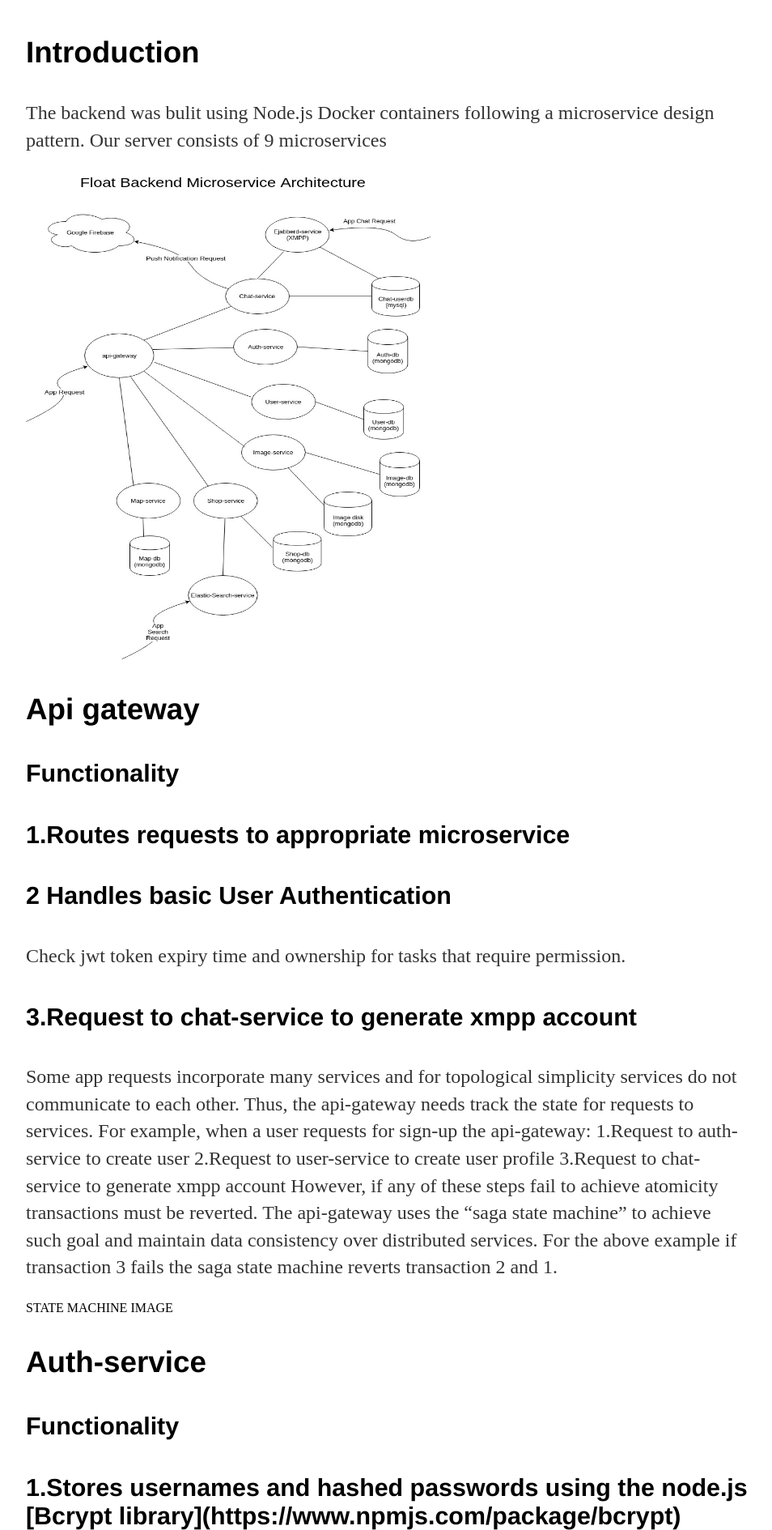
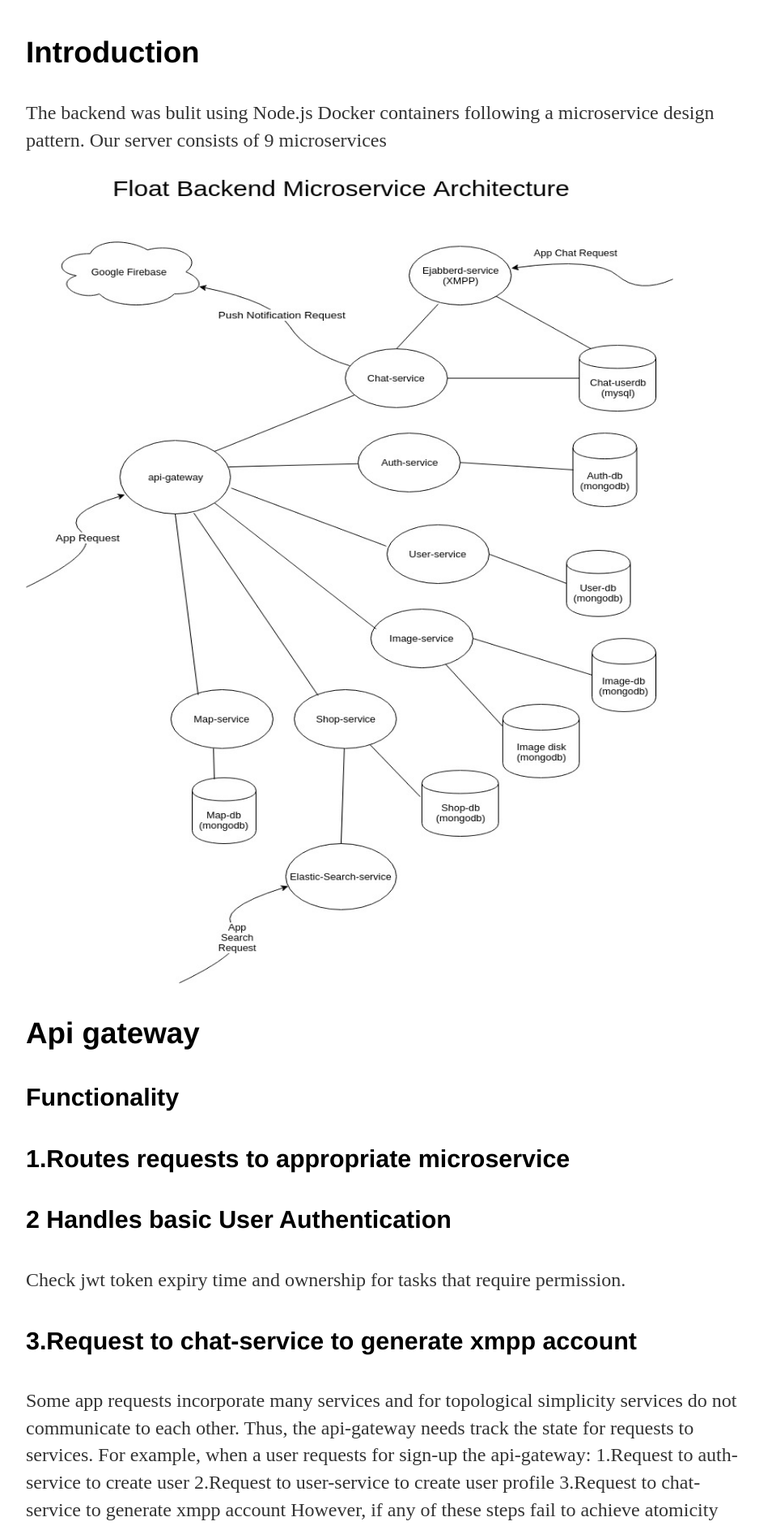
Before and after one commit to jcho7022/jcho7022.github.io, a Jekyll site: the page built from projects/float/index.html, in a window 1280 px wide. Shown: the part 557-2446 px from the top of the page at 81% size, without its empty margins (160-1114 px from the left). Built offline with Jekyll 4.4.1, drawn with Linux system fonts in a browser that asks for light colours.

Commit message:
Update index.html

```diff
--- a/projects/float/index.html
+++ b/projects/float/index.html
@@ -12,7 +12,7 @@ Users can interact with shops owners using a built in instant messaging and sear
 <h2>Backend</h2>
 <h3>Introduction</h3>
 <p>The backend was bulit using Node.js Docker containers following a microservice design pattern. Our server consists of 9 microservices</p>
-<img src="server_architecture.jpg" alt="server_architecture" height="600px" width="500px">
+<img src="server_architecture.jpg" alt="server_architecture" height="1000px" width="800px">
 
   <h3>Api gateway</h3>
   <h4>Functionality</h4>
```
